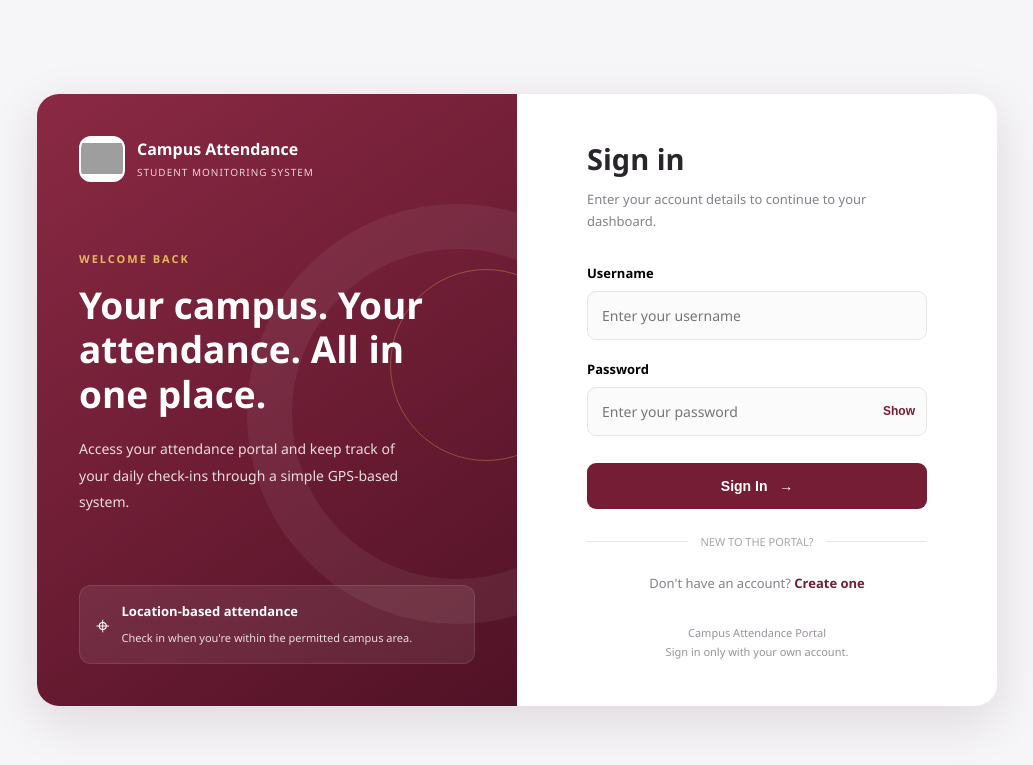
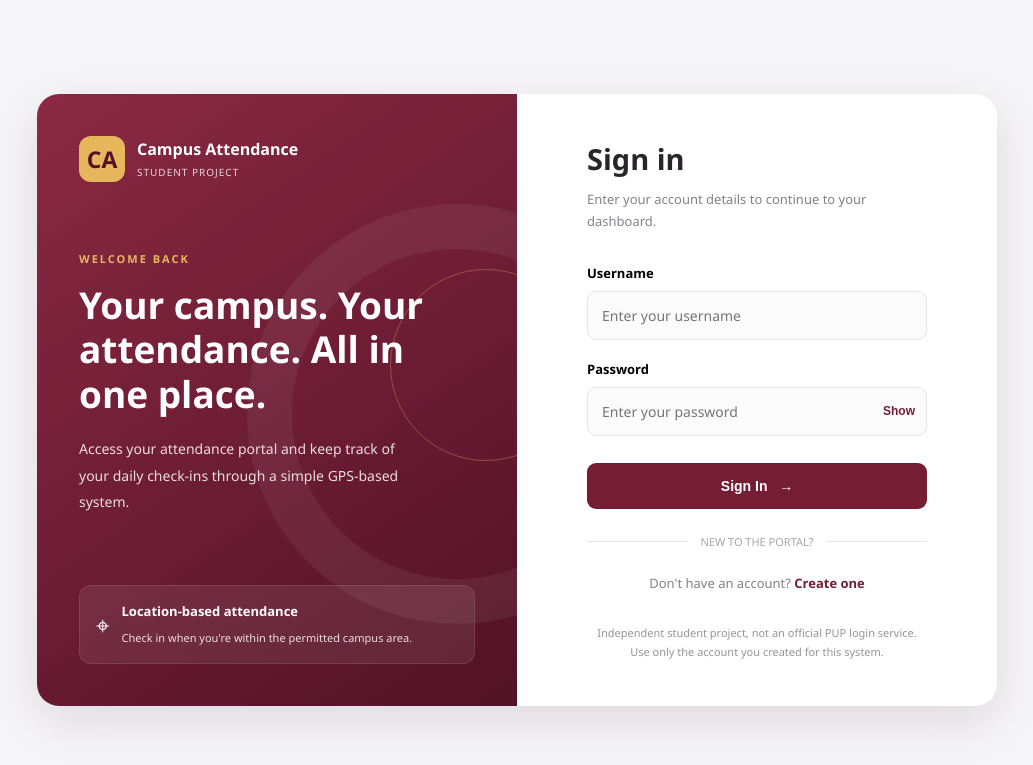
Before and after one commit to ejvpunelas-cpu/gps-attendance-system, a Flask app: page /login in a window 1280 px wide. Shown: the top 765 px of the page, without its empty margins (123-1156 px from the left). Run offline with Flask 3, Linux system fonts and the light colour scheme; grey boxes are pictures that could not be loaded.

Commit message:
Clarify independent student project on login page

```diff
--- a/templates/login.html
+++ b/templates/login.html
@@ -381,10 +381,10 @@
 
     <section class="welcome-panel">
         <div class="brand">
-            <img class="brand-icon" src="https://upload.wikimedia.org/wikipedia/commons/2/2e/Polytechnic_University_of_the_Philippines.svg" alt="PUP seal" style="object-fit:contain;background:white;padding:2px;">
+            <div class="brand-icon" aria-hidden="true">CA</div>
             <div>
                 <h2>Campus Attendance</h2>
-                <p>STUDENT MONITORING SYSTEM</p>
+                <p>STUDENT PROJECT</p>
             </div>
         </div>
 
@@ -413,7 +413,7 @@
                 <img class="brand-icon" src="https://upload.wikimedia.org/wikipedia/commons/2/2e/Polytechnic_University_of_the_Philippines.svg" alt="PUP seal" style="object-fit:contain;background:white;padding:2px;">
                 <div>
                     <h3>Campus Attendance</h3>
-                    <p>STUDENT MONITORING SYSTEM</p>
+                    <p>STUDENT PROJECT</p>
                 </div>
             </div>
 
@@ -474,8 +474,8 @@
             </p>
 
             <div class="security-note">
-                Campus Attendance Portal<br>
-                Sign in only with your own account.
+                Independent student project, not an official PUP login service.<br>
+                Use only the account you created for this system.
             </div>
 
         </div>
```
